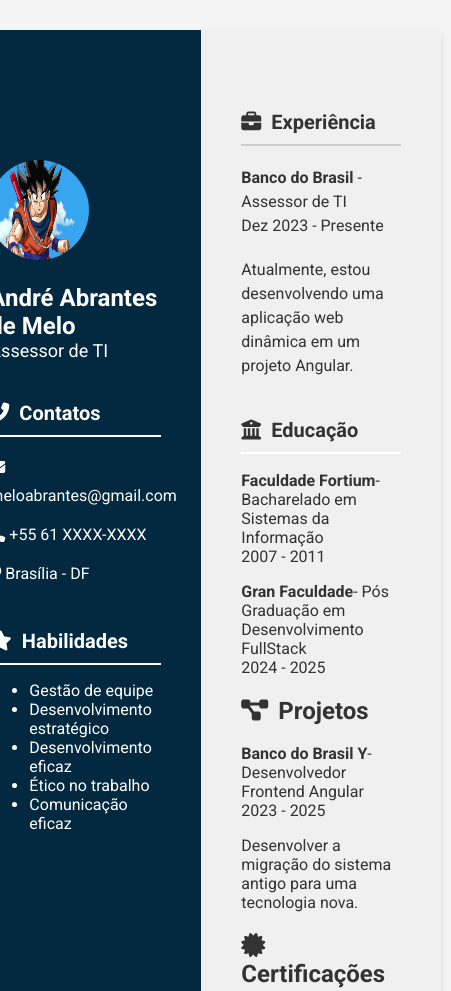
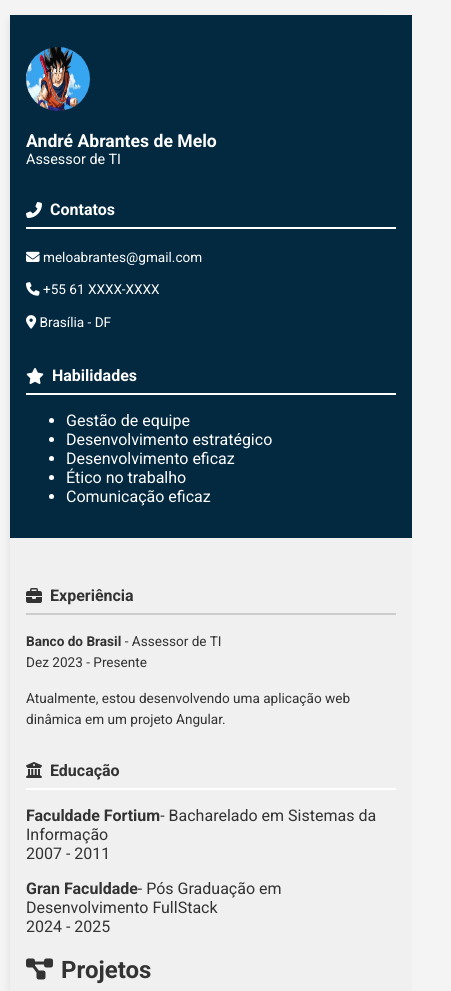
Before and after one commit to andreabrantes80/curriculum-profissional, a plain HTML site: page index.html in a window 390 px wide. Shown: the top 991 px of the page, 451 px wide, since content can reach past the window. Drawn offline with Linux system fonts and the light colour scheme.

Commit message:
ajustes no css

```diff
--- a/style.css
+++ b/style.css
@@ -1,4 +1,4 @@
-body, html{
+body, html {
     height: 100%;
     margin: 0;
     padding: 10px;
@@ -10,89 +10,159 @@ body, html{
     background: #f4f4f4;
 }
 
-.curriculo{
+.curriculo {
     display: flex;
-    width: flex;
+    flex-direction: row;
+    width: 100%;
+    max-width: 1200px; /* Limita a largura máxima em telas grandes */
     min-height: 80vh;
     color: #333;
     box-shadow: 0 4px 8px rgba(0, 0, 0, 0.1);
     margin-top: 10px;
 }
 
-.painel-esquerdo{
+.painel-esquerdo {
     background-color: #032941;
     color: white;
-    padding: 40px;
+    padding: 2rem; /* Unidade relativa */
     width: 35%;
 }
 
-.painel-direito{
+.painel-direito {
     background-color: #f0f0f0;
     color: #333;
-    padding: 40px;
+    padding: 2rem;
     width: 65%;
 }
 
-.perfil img{
-    width: 100px;
-    height: 100px;
+.perfil img {
+    width: 6rem; /* Tamanho relativo */
+    height: 6rem;
     border-radius: 50%;
-    margin-top: 90px;
-    margin-bottom: 20px;
+    margin-top: 2rem;
+    margin-bottom: 1rem;
 }
 
-.perfil h1{
-    font-size: 24px;
+.perfil h1 {
+    font-size: 1.5rem; /* Tamanho relativo */
     margin: 0;
 }
 
 .perfil p {
-    font-size: 18px;
+    font-size: 1.1rem;
     margin: 0;
-    margin-bottom: 20px;
+    margin-bottom: 1rem;
 }
 
-.informacoes-contato h2, .habilidades h2, .experiencia h2, .educacao h2{
-    font-size: 20px;
+.informacoes-contato h2, .habilidades h2, .experiencia h2, .educacao h2 {
+    font-size: 1.25rem;
     border-bottom: 2px solid white;
-    padding-bottom: 10px;
-    margin-top: 40px;
+    padding-bottom: 0.5rem;
+    margin-top: 2rem;
     display: flex;
     align-items: center;
 }
 
-.informacoes-contato h2 i, .habilidades h2 i, .experiencia h2 i, .educacao h2 i{
-    margin-right: 10px;
+.informacoes-contato h2 i, .habilidades h2 i, .experiencia h2 i, .educacao h2 i {
+    margin-right: 0.5rem;
 }
 
-.informacoes-contato ul, .habilidade ul{
+.informacoes-contato ul, .habilidade ul {
     list-style-type: none;
     padding: 0;
 }
 
-.informacoes-contato li, .habilidade li{
-    font-size: 16px;
+.informacoes-contato li, .habilidade li {
+    font-size: 1rem;
     line-height: 1.8;
-    margin-bottom: 10px;
-
+    margin-bottom: 0.5rem;
 }
 
-.experiencia h2{
-    font-size: 20px;
+.experiencia h2 {
+    font-size: 1.25rem;
     border-bottom: 2px solid #cccccc;
-    padding-bottom: 10px;
-    margin-top: 40px;
+    padding-bottom: 0.5rem;
+    margin-top: 2rem;
     display: flex;
     align-items: center;
 }
 
-.experiencia p{
-   margin: 20px 0;
-   line-height: 1.5;
-   font-size: 16px;
-
+.experiencia p {
+    margin: 1rem 0;
+    line-height: 1.5;
+    font-size: 1rem;
 }
 
- .fa-project-diagram, .fa-certificate, .fa-trophy{
-    margin-right: 10px;
+.fa-project-diagram, .fa-certificate, .fa-trophy {
+    margin-right: 0.5rem;
 }
+
+/* Media Query para tablets (abaixo de 768px) */
+@media (max-width: 768px) {
+    .curriculo {
+        flex-direction: column; /* Empilha os painéis */
+    }
+
+    .painel-esquerdo, .painel-direito {
+        width: 100%; /* Ocupa toda a largura */
+        padding: 1.5rem;
+    }
+
+    .perfil img {
+        width: 5rem;
+        height: 5rem;
+    }
+
+    .perfil h1 {
+        font-size: 1.3rem;
+    }
+
+    .perfil p {
+        font-size: 1rem;
+    }
+
+    .informacoes-contato h2, .habilidades h2, .experiencia h2, .educacao h2 {
+        font-size: 1.1rem;
+    }
+
+    .informacoes-contato li, .habilidade li, .experiencia p {
+        font-size: 0.9rem;
+    }
+}
+
+/* Media Query para celulares pequenos (abaixo de 480px) */
+@media (max-width: 480px) {
+    body, html {
+        padding: 5px; /* Reduz padding em telas pequenas */
+    }
+
+    .curriculo {
+        margin-top: 5px;
+    }
+
+    .painel-esquerdo, .painel-direito {
+        padding: 1rem;
+    }
+
+    .perfil img {
+        width: 4rem;
+        height: 4rem;
+        margin-top: 1rem;
+    }
+
+    .perfil h1 {
+        font-size: 1.1rem;
+    }
+
+    .perfil p {
+        font-size: 0.9rem;
+    }
+
+    .informacoes-contato h2, .habilidades h2, .experiencia h2, .educacao h2 {
+        font-size: 1rem;
+    }
+
+    .informacoes-contato li, .habilidade li, .experiencia p {
+        font-size: 0.85rem;
+    }
+}
```
